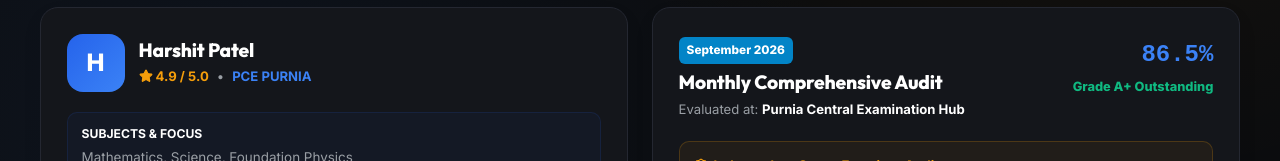
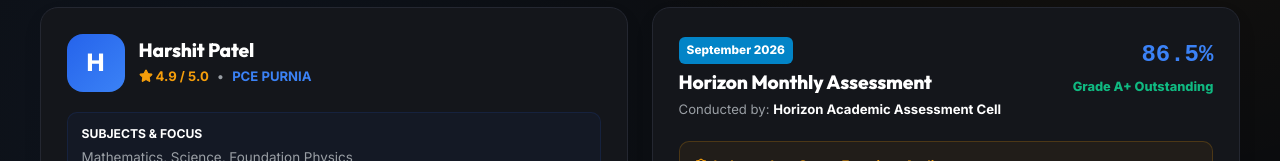
Before and after one commit to ctrlaltsolveorg-cloud/horizon-home-tuition, a Next.js app: page /student-dashboard in a window 1280 px wide. Shown: the part 639-800 px from the top of the page. Built offline with nearby package versions, Linux system fonts and the light colour scheme; no server answers; the database is empty; sample sign-in values are in the browser's storage.

Commit message:
fix(branding): rename evaluation card to Horizon Monthly Assessment with Horizon Academic Cell branding

```diff
--- a/src/app/student-dashboard/page.tsx
+++ b/src/app/student-dashboard/page.tsx
@@ -858,10 +858,10 @@ export default function StudentDashboard() {
                       September 2026
                     </span>
                     <h3 style={{ fontSize: '1.2rem', fontWeight: 800, color: 'var(--text-primary)', margin: '0 0 4px' }}>
-                      Monthly Comprehensive Audit
+                      Horizon Monthly Assessment
                     </h3>
                     <div style={{ fontSize: '0.82rem', color: 'var(--text-secondary)' }}>
-                      Evaluated at: <strong style={{ color: 'var(--text-primary)' }}>Purnia Central Examination Hub</strong>
+                      Conducted by: <strong style={{ color: 'var(--text-primary)' }}>Horizon Academic Assessment Cell</strong>
                     </div>
                   </div>
 
--- a/src/app/tutor-dashboard/page.tsx
+++ b/src/app/tutor-dashboard/page.tsx
@@ -240,7 +240,7 @@ export default function TutorDashboard() {
             duty_code: 'DUTY-PUR-0924',
             evaluation_date: new Date().toISOString().split('T')[0],
             center_id: 'cen-01',
-            center_name: 'Purnia Central Examination Hub (Center #1)',
+            center_name: 'Horizon Academic Assessment Center (Center #1)',
             center_address: 'Line Bazar Near Max Hospital, Purnia, Bihar',
             evaluator_tutor_id: user?.id || 'tutor-01',
             evaluator_tutor_name: tutorProfile.full_name || 'Vikash Kumar (Cross-Examiner)',
@@ -275,7 +275,7 @@ export default function TutorDashboard() {
             assigned_tutor_name: 'Harshit Patel',
             assigned_tutor_contact: '+91 9162162128',
             evaluator_tutor_name: 'Vikash Kumar (Certified Cross-Examiner)',
-            test_center_name: 'Purnia Central Examination Hub',
+            test_center_name: 'Horizon Academic Assessment Center',
             hindi_passage_length_time: '160 Words • 1m 25s',
             hindi_speed_wpm: '113 WPM (Good)',
             hindi_comprehension_qs: '4.0 / 5.0 Correct (1 Error)',
--- a/src/components/ReportCardInteractiveEditor.tsx
+++ b/src/components/ReportCardInteractiveEditor.tsx
@@ -44,7 +44,7 @@ const DEFAULT_SAMPLE_DATA: MonthlyReportCard = {
   assigned_tutor_name: 'Harshit Patel (PCE Purnia)',
   assigned_tutor_contact: '+91 9162162128',
   evaluator_tutor_name: 'Vikash Kumar (Certified Cross-Examiner)',
-  test_center_name: 'Purnia Central Evaluation Hub (Center #1)',
+  test_center_name: 'Horizon Central Assessment Center (Center #1)',
 
   hindi_passage_length_time: '160 Words • 1m 25s',
   hindi_speed_wpm: '113 WPM (Good)',
```
